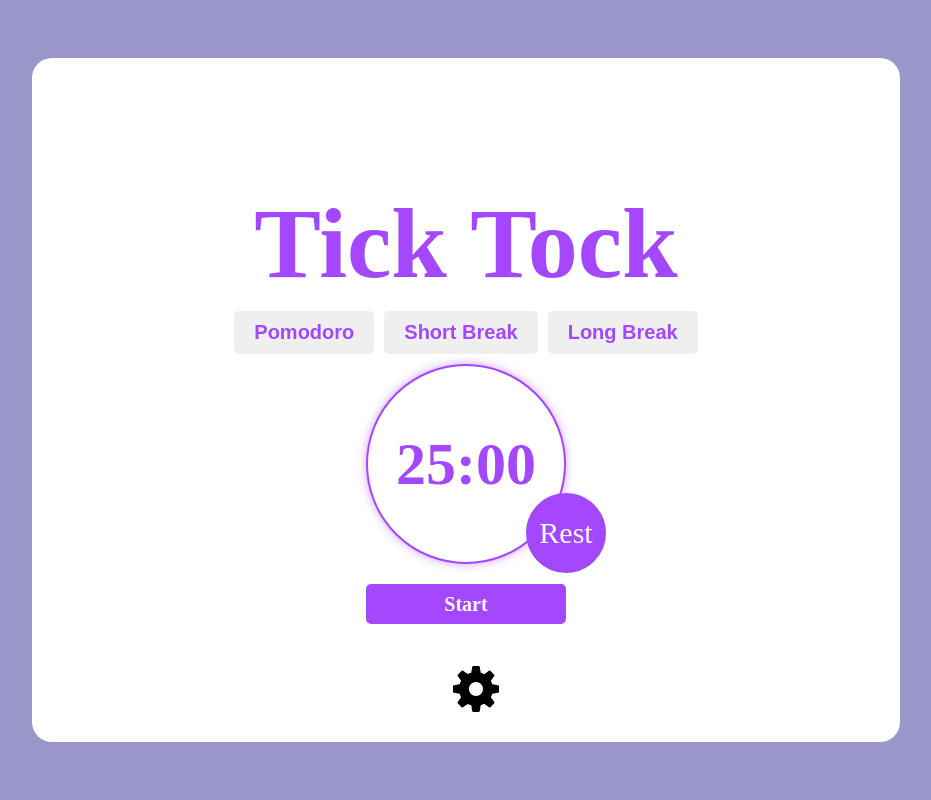
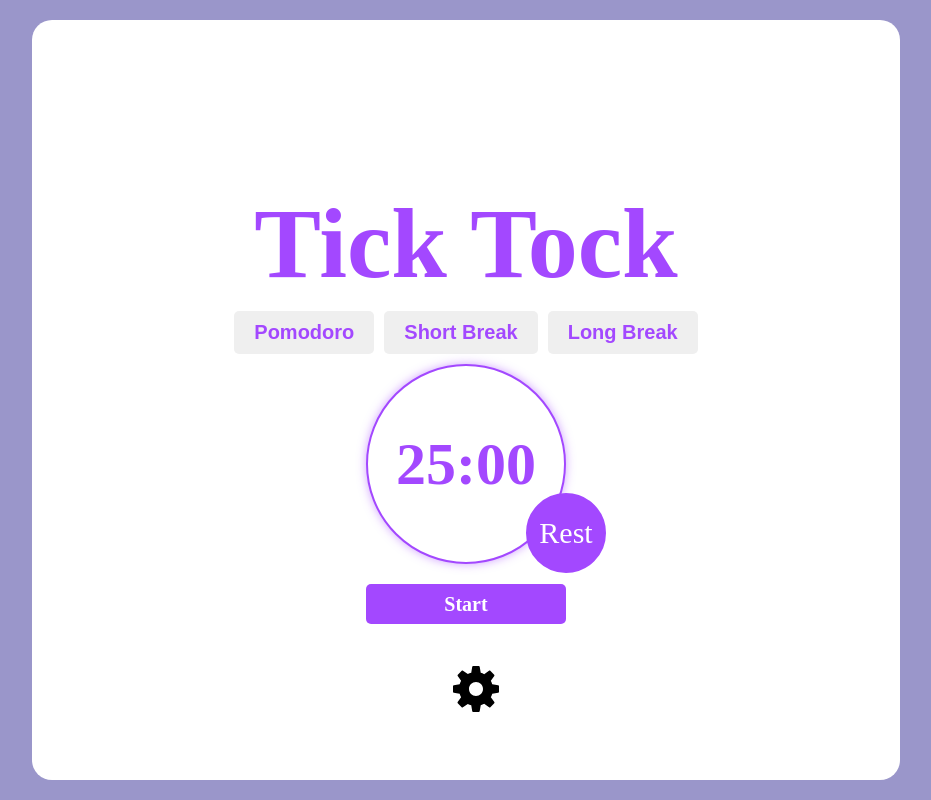
Before and after one commit to MOHDDANISH007/PomoDoro-App, a plain HTML site: page index.html in a window 1280 px wide. Shown: the whole page, without its empty margins (174-1105 px from the left). Drawn offline with Linux system fonts and the light colour scheme.

Commit message:
Update style.css
setting

```diff
--- a/style.css
+++ b/style.css
@@ -18,7 +18,7 @@
   }
 
   /* Inner Container */
-    .container {
+  .container {
     display: flex;
     justify-content: center;
     align-items: center;
@@ -26,7 +26,7 @@
     background-color: rgb(255, 255, 255);
     padding: 20px;
     width: 70%;
-    height: 90%;
+    height: 100vh;
     border-radius: 20px;
     position: relative;
   }
@@ -158,7 +158,6 @@
     right: 65px; /* Position from the right */
     top: 270px; /* Position from the top */
   }
-
 
 
   /* New Container and Its Child Elements */
```
